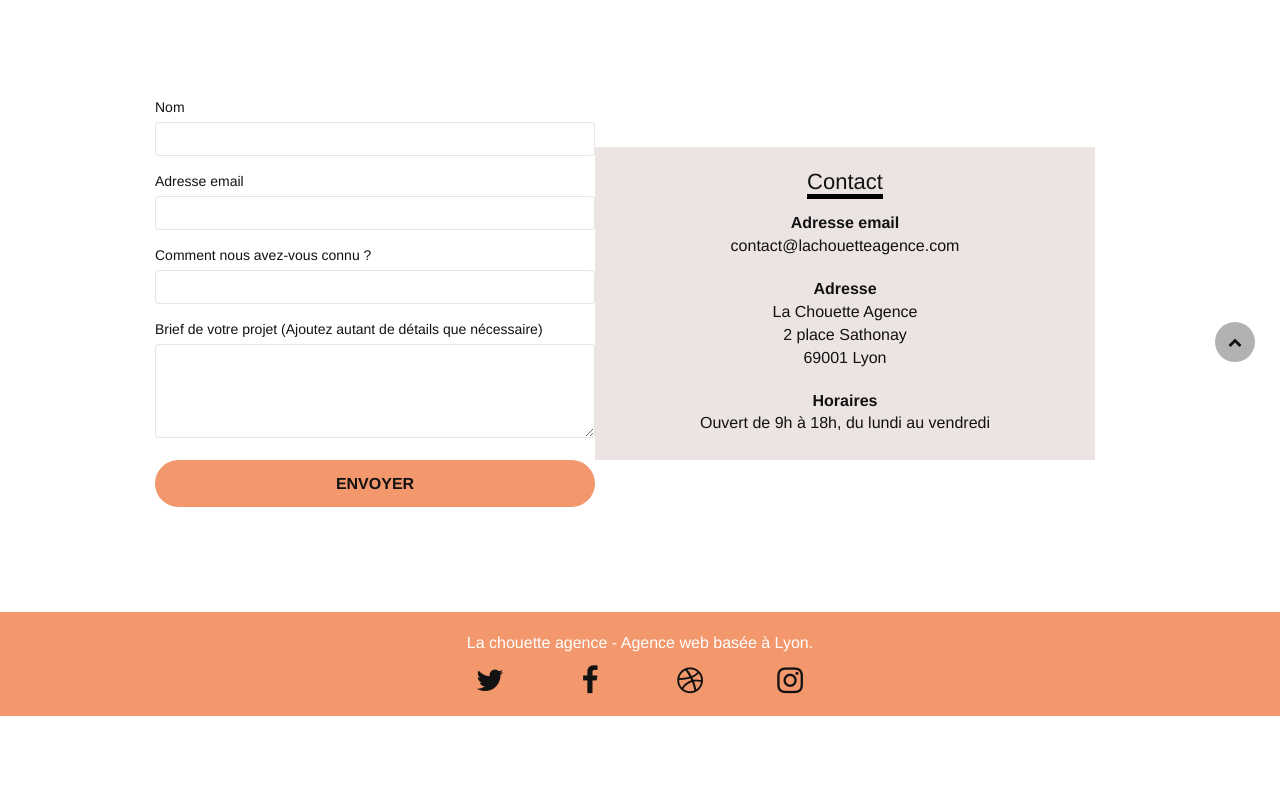
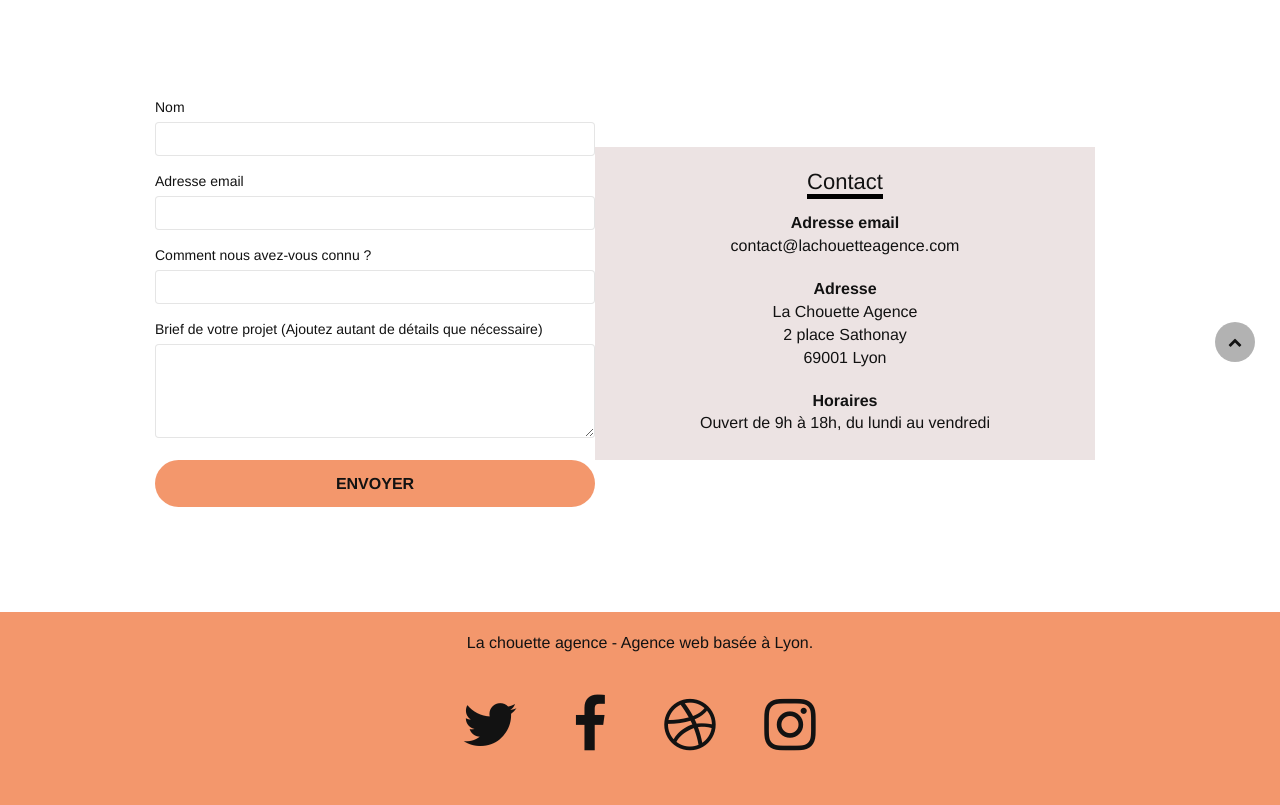
Before and after one commit to Gaistu/projet_4, a plain HTML site: page contact.html in a window 1280 px wide. Shown: the part 413-1218 px from the top of the page. Before the commit the page ends 1129 px from the top, so only its background shows below. Drawn offline with nearby package versions, Linux system fonts and the light colour scheme; files that its build step writes are made by us from their sources; a script that the page names is missing.

Commit message:
Modification du footer-contact avec les liens network

```diff
--- a/contact.html
+++ b/contact.html
@@ -130,40 +130,37 @@
 
 
         <!-- Footer - Links -->
-        <div class="bloc bgc-atomic-tangerine d-bloc" id="bloc-8">
+        <footer class="bloc bgc-atomic-tangerine d-bloc" id="footer-contact">
             <div class="container bloc-sm">
                 <div class="row">
                     <div class="col-sm-12">
-                        <p class="text-center white">
+                        <p class="text-center tc-black">
                             La chouette agence - Agence web basée à Lyon.<br>
                         </p>
-                        <div class="row row-no-gutters social">
-                            <div class="col-sm-3">
-                                <div class="text-center">
-                                    <a class="social" href="index.html"><span class="fa fa-twitter icon-md"></span></a>
-                                </div>
-                            </div>
-                            <div class="col-sm-3">
-                                <div class="text-center">
-                                    <a class="social" href="index.html"><span class="fa fa-facebook icon-md"></span></a>
-                                </div>
-                            </div>
-                            <div class="col-sm-3">
-                                <div class="text-center">
-                                    <a class="social" href="index.html"><span class="fa fa-dribbble icon-md"></span></a>
-                                </div>
-                            </div>
-                            <div class="col-sm-3">
-                                <div class="text-center">
-                                    <a class="social" href="index.html"><span
-                                            class="fa fa-instagram icon-md"></span></a>
-                                </div>
-                            </div>
-                        </div>
+                        <address class="row row-no-gutters social">
+                            <ul id="network">
+                                <li class="text-center col-sm-3">
+                                    <a class="social" href="index.html" title="Twitter"><span
+                                            class="fa fa-twitter icon-lg"></span></a>
+                                </li>
+                                <li class="col-sm-3 text-center">
+                                    <a class="social" href="index.html" title="Facebook"><span
+                                            class="fa fa-facebook icon-lg"></span></a>
+                                </li>
+                                <li class="col-sm-3 text-center">
+                                    <a class="social" href="index.html" title="Dribbble"><span
+                                            class="fa fa-dribbble icon-lg"></span></a>
+                                </li>
+                                <li class="col-sm-3 text-center">
+                                    <a class="social" href="index.html" title="Instagram"><span
+                                            class="fa fa-instagram icon-lg"></span></a>
+                                </li>
+                            </ul>
+                        </address>
                     </div>
                 </div>
             </div>
-        </div>
+        </footer>
         <!-- Footer - Links -->
 
     </main>
```
